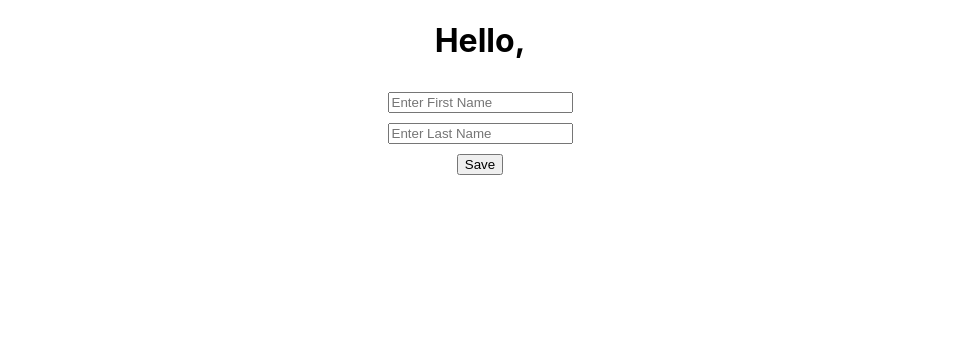
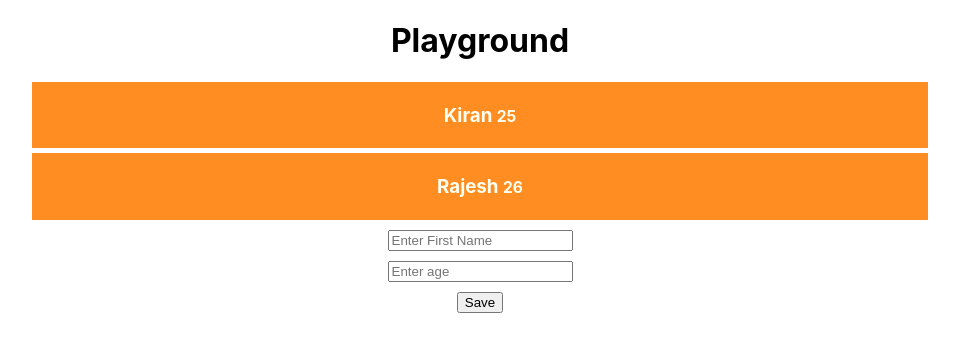
Before and after one commit to kdhttps/react-basic, a React (Create React App) app: page / in a window 1280 px wide. Shown: the top 352 px of the page, without its empty margins (160-1119 px from the left). Built offline with nearby package versions, Linux system fonts and the light colour scheme.

Commit message:
feat: modularize components, made a new people component

```diff
--- a/package.json
+++ b/package.json
@@ -8,7 +8,8 @@
     "@testing-library/user-event": "^7.2.1",
     "react": "^16.13.1",
     "react-dom": "^16.13.1",
-    "react-scripts": "3.4.1"
+    "react-scripts": "3.4.1",
+    "uuid": "^8.2.0"
   },
   "scripts": {
     "start": "react-scripts start",
--- a/src/App.js
+++ b/src/App.js
@@ -1,31 +1,11 @@
-import React, { useState } from 'react';
+import React from 'react';
+import PeopleDetails from './people/PeopleDetails'
 
 function App() {
-
-  const [user, setUser] = useState({
-    firstName: '',
-    lastName: '',
-  })
-
-  const onSubmit = (e) => {
-    e.preventDefault();
-  };
-
-  const onChange = (e) => {
-    e.preventDefault();
-    const name = e.target.name;
-    const value = e.target.value;
-    setUser(user => ({ ...user, [name]: value }))
-  };
-
   return (
     <div className="App">
-      <h1>Hello, {user.firstName} {user.lastName}</h1>
-      <form onSubmit={onSubmit}>
-        <input type="text" name="firstName" placeholder="Enter First Name" onChange={onChange} value={user.firstName} /> <br />
-        <input type="text" name="lastName" placeholder="Enter Last Name" onChange={onChange} value={user.lastName} /> <br />
-        <input type={"submit"} value={"Save"} />
-      </form>
+      <h1>Playground</h1>
+      <PeopleDetails />
     </div>
   );
 }
--- /dev/null
+++ b/src/people/PeopleDetails.js
@@ -0,0 +1,51 @@
+import React, { useState } from 'react'
+import {v1 as uuid} from 'uuid'
+import './people.css'
+
+const PeopleDetails = () => {
+    const [people, setPeople] = useState({
+        name: '',
+        age: '',
+    });
+
+    const [peoples, setPeoples] = useState([{
+        id: uuid(),
+        name: 'Kiran',
+        age: 25
+    }, {
+        id: uuid(),
+        name: 'Rajesh',
+        age: 26
+    }]);
+
+    const onSubmit = (e) => {
+        e.preventDefault();
+        setPeoples([...peoples, {id: uuid(), name: people.name, age: people.age}]);
+        setPeople({name: '', age: 0})
+        e.target['name'].focus();
+    };
+
+    const onChange = (e) => {
+        const name = e.target.name;
+        const value = e.target.value;
+        setPeople({ ...people, [name]: value })
+    };
+
+    return (
+        <div>
+            <div className="people-container">
+                {peoples.map((people) => {
+                    return <div key={people.id} className="people"><h3>{people.name} <small>{people.age}</small></h3></div>
+                })}
+            </div>
+
+            <form onSubmit={onSubmit}>
+                <input type="text" name="name" placeholder="Enter First Name" onChange={onChange} value={people.name} /> <br />
+                <input type="text" name="age" placeholder="Enter age" onChange={onChange} value={people.age} /> <br />
+                <input type={"submit"} value={"Save"} />
+            </form>
+        </div>
+    )
+}
+
+export default PeopleDetails;
--- /dev/null
+++ b/src/people/people.css
@@ -0,0 +1,10 @@
+.people-container {
+    width: 70%;
+    margin: auto;
+}
+.people {
+    padding: 3px;
+    background: rgb(255, 141, 34);
+    color: ivory;
+    margin-top: 5px;
+}
```
Also changed, not shown: 1 other file (tests, documents, lock files or other folders).
